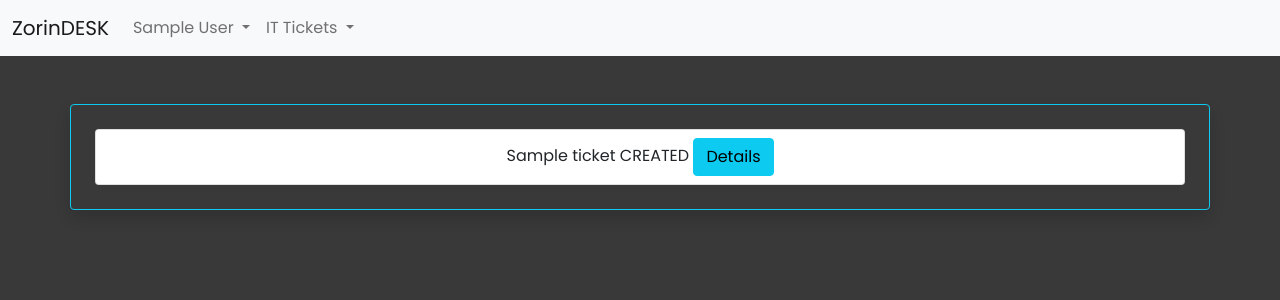
After one commit to sbtah/django-helpdesk, a Django app: page /tickets/my-tickets/ in a window 1280 px wide. The commit adds this page. Shown: the top 300 px of the page. Run offline with Django 4.2, Linux system fonts and the light colour scheme; a user stored in the database is signed in; tables that the repository leaves empty hold one stand-in row (values such as "Sample post").

Commit message:
Added List views for all tickets and tickets created by logged user. Also added detail view

```diff
--- a/templates/navbar.html
+++ b/templates/navbar.html
@@ -39,15 +39,15 @@
                         IT Tickets
                     </a>
                     <ul class="dropdown-menu" aria-labelledby="navbarDropdown">
-                        <li><a class="dropdown-item" href="{% url 'tickets:create-ticket' %}">Create Ticket</a></li>
-                        <li><a class="dropdown-item" href="#">My Tickets</a></li>
+                        <li><a class="dropdown-item" href="{% url 'tickets:ticket-create' %}">Create Ticket</a></li>
+                        <li><a class="dropdown-item" href="{% url 'tickets:my-tickets' %}">My Tickets</a></li>
+                        {% if request.user.is_staff %}
+                        <li><a class="dropdown-item" href="{% url 'tickets:ticket-list' %}">All Tickets</a></li>
+                        {% endif %}
                     </ul>
                 </li>
                 {% else %}
                 {% endif %}
-                <ul>
-                    <li><a class="dropdown-item" href="{% url 'tickets:create-ticket' %}">Create Ticket</a></li>
-                </ul>
             </ul>
         </div>
     </div>
--- a/tickets/models.py
+++ b/tickets/models.py
@@ -37,4 +37,4 @@ class Ticket(models.Model):
         return reverse('tickets:ticket-details', args=[self.id])
 
     def __str__(self):
-        return f"ID:{self.id} Title:{self.title} Created by:{self.created_by} Status:{self.status}"
+        return f"ID:{self.id} Title:{self.title}"
--- /dev/null
+++ b/tickets/templates/tickets/ticket_list.html
@@ -0,0 +1,18 @@
+{% extends 'base.html' %}
+{% block title %}All Tickets{% endblock title %}
+{% block content %}
+<div class="container-sm mt-3 text-center mt-5 shadow mt-3 p-4 mb-5 rounded text-white border border-info">
+    <ul class="list-group">
+        {% if tickets.count > 0 %}
+        {% for ticket in tickets %}
+        <li class="list-group-item">
+            {{ ticket.title }} {{ ticket.status }}
+            <a class="btn btn-info" href="{{ ticket.get_absolute_url }}">Details</a>
+        </li>
+        {% endfor %}
+        {% else %}
+        <li class="list-group-item">No Tickets</li>
+        {% endif %}
+    </ul>
+</div>
+{% endblock content %}
--- a/tickets/urls.py
+++ b/tickets/urls.py
@@ -1,10 +1,13 @@
 from django.urls import path
-from tickets.views import TicketCreateView
+from tickets.views import TicketListView, PersonalTicketListView, TicketCreateView, TicketDetailView
 
 
 app_name = 'tickets'
 
 
 urlpatterns = [
-    path('create-ticket/', TicketCreateView.as_view(), name='create-ticket'),
+    path('ticket-list/', TicketListView.as_view(), name='ticket-list'),
+    path('my-tickets/', PersonalTicketListView.as_view(), name='my-tickets'),
+    path('ticket-create/', TicketCreateView.as_view(), name='ticket-create'),
+    path('<int:pk>/', TicketDetailView.as_view(), name="ticket-details"),
 ]
--- a/tickets/views.py
+++ b/tickets/views.py
@@ -3,15 +3,53 @@ from tickets.models import Ticket
 # For CBV
 from django.urls import reverse
 from django.views.generic.edit import CreateView, DeleteView, UpdateView
+from django.views.generic import ListView, DetailView
 from django.contrib.messages.views import SuccessMessageMixin
-from django.contrib.auth.mixins import LoginRequiredMixin
+from django.contrib.auth.mixins import LoginRequiredMixin,PermissionRequiredMixin
+
+
+class TicketListView(LoginRequiredMixin, PermissionRequiredMixin, ListView):
+    """List all tickets view."""
+
+    model = Ticket
+    template_name = 'tickets/ticket_list.html'
+    context_object_name = 'tickets'
+    permission_required = 'is_staff'
+
+    def get_queryset(self, *args, **kwargs):
+        queryset = super(TicketListView, self).get_queryset(*args, **kwargs)
+        queryset = queryset.order_by("-created")
+        return queryset
+
+
+class PersonalTicketListView(LoginRequiredMixin, ListView):
+    """List all tickets created by logged user."""
+
+    model = Ticket
+    template_name = 'tickets/ticket_list.html'
+    context_object_name = 'tickets'
+
+    def get_queryset(self):
+        """Get queryset for of tickets for current logged user."""
+        queryset = super(PersonalTicketListView, self).get_queryset()
+        queryset = queryset.filter(created_by=self.request.user).order_by("-created")
+        return queryset
+
+
+class TicketDetailView(LoginRequiredMixin, PermissionRequiredMixin, DetailView):
+    """Detail view for ticket."""
+
+    model = Ticket
+    template_name = 'tickets/ticket_details.html'
+    context_object_name = 'ticket'
+    permission_required = 'is_staff'
 
 
 class TicketCreateView(LoginRequiredMixin, SuccessMessageMixin, CreateView):
     """Class based view for creating a Ticket."""
 
     form_class = TicketForm
-    template_name = 'tickets/create_ticket.html'
+    template_name = 'tickets/ticket_create.html'
     success_message = 'Ticket created, thank you'
     model = Ticket
 
@@ -19,6 +57,6 @@ class TicketCreateView(LoginRequiredMixin, SuccessMessageMixin, CreateView):
         return reverse('home')
 
     def form_valid(self, form):
-        """Custom form valid for adding created_by as a currently logged user."""
+        """Custom form valid for adding created_by field as a currently logged user."""
         form.instance.created_by = self.request.user
         return super(TicketCreateView, self).form_valid(form)
```
Also changed, not shown: tickets/templates/tickets/ticket_details.html (added, +16 -0 lines), tickets/templates/tickets/ticket_create.html (renamed from tickets/templates/tickets/create_ticket.html).
